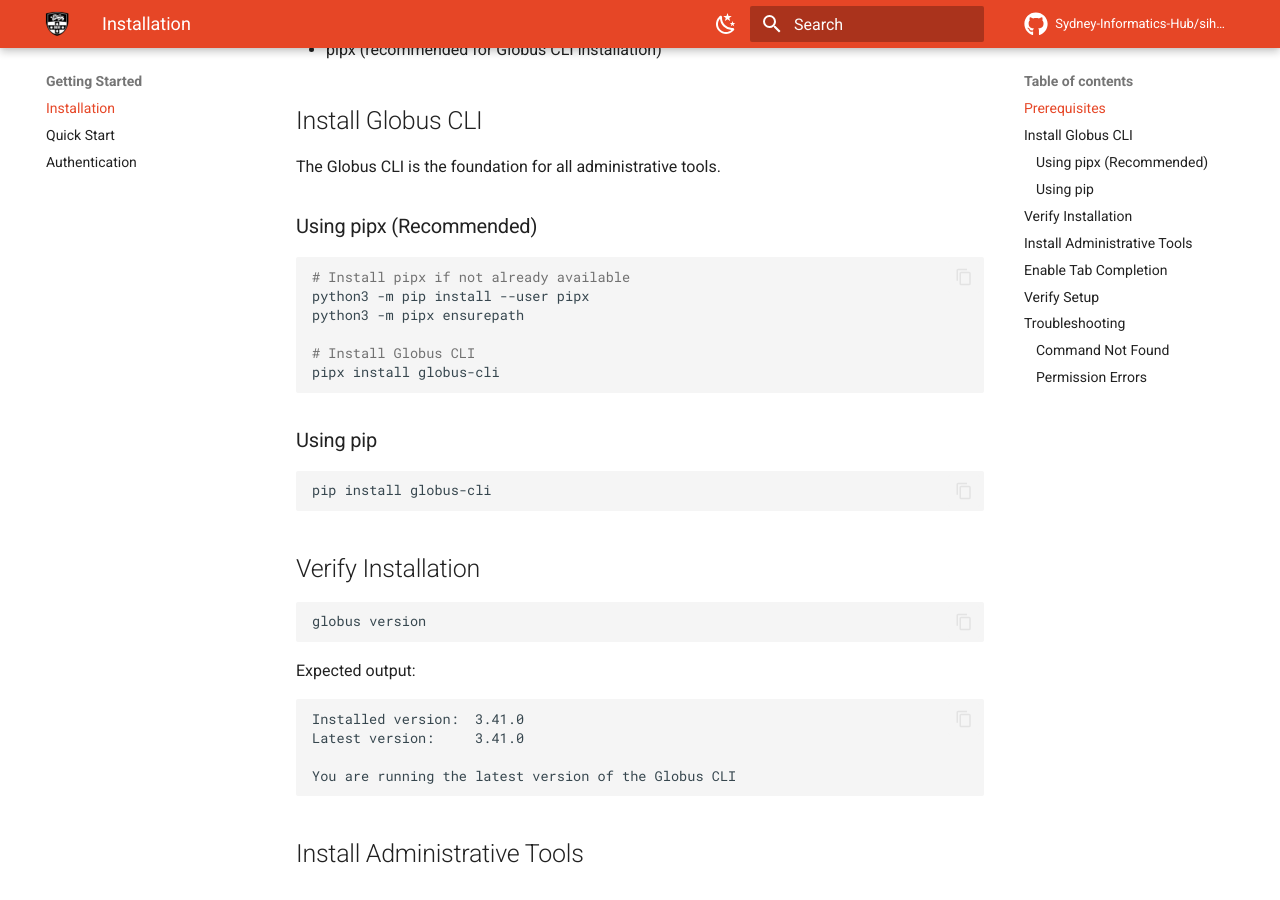
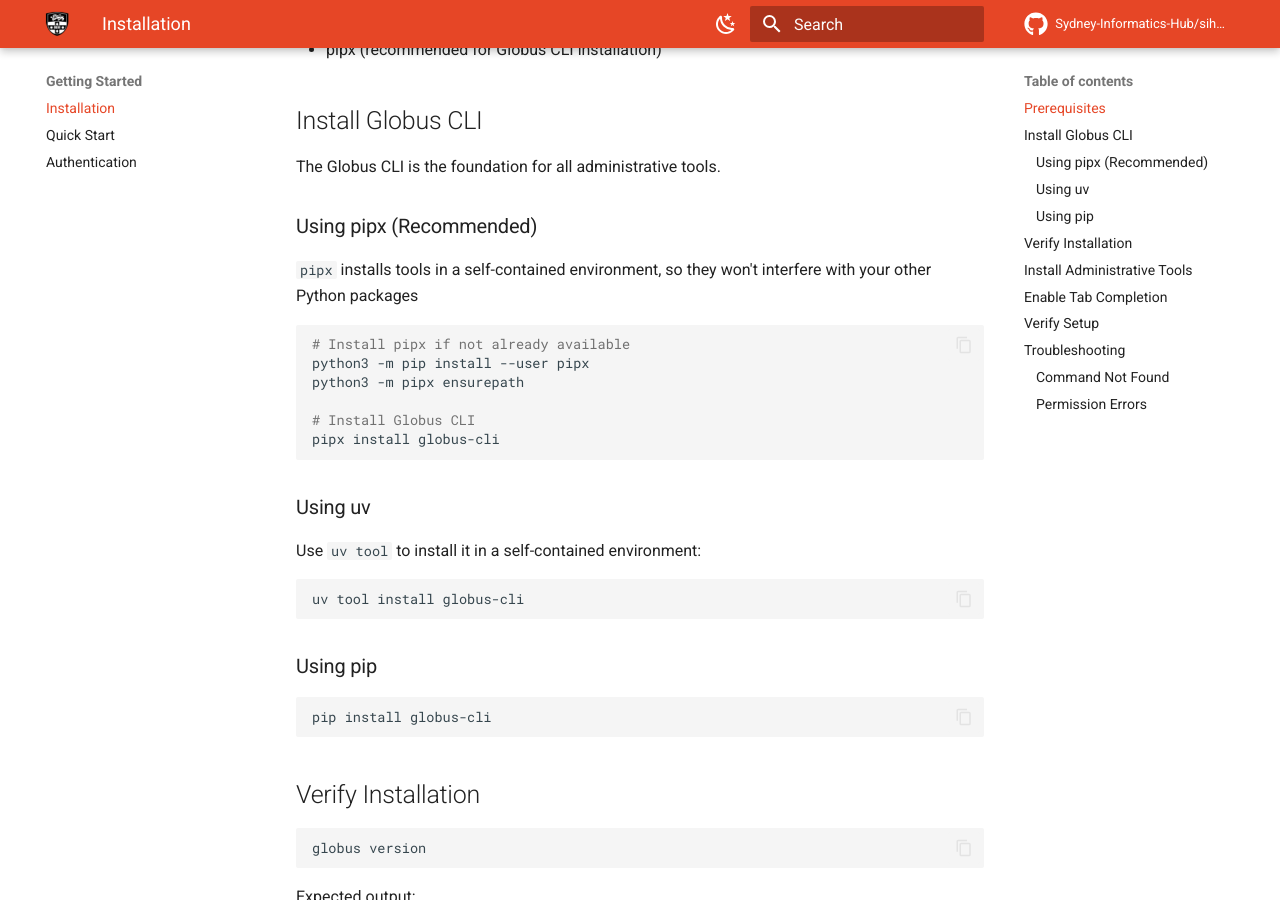
Before and after one commit to Sydney-Informatics-Hub/sih-globus, an MkDocs documentation site: the page built from docs/installation.md, in a window 1280 px wide and 900 px high, scrolled down 275 px. Built offline with MkDocs 1.6.1 and Material for MkDocs 9.7.7, drawn with Linux system fonts in a browser that asks for light colours; comment, search, counter and statistics services are not loaded.

Commit message:
Update installation instructions for Globus CLI
Added instructions for installing Globus CLI using uv tool.

````diff
--- a/docs/installation.md
+++ b/docs/installation.md
@@ -11,6 +11,8 @@
 
 ### Using pipx (Recommended)
 
+`pipx` installs tools in a self-contained environment, so they won't interfere with your other Python packages
+
 ```bash
 # Install pipx if not already available
 python3 -m pip install --user pipx
@@ -18,6 +20,14 @@
 
 # Install Globus CLI
 pipx install globus-cli
+```
+
+### Using uv
+
+Use `uv tool` to install it in a self-contained environment:
+
+```bash
+uv tool install globus-cli
 ```
 
 ### Using pip
````
